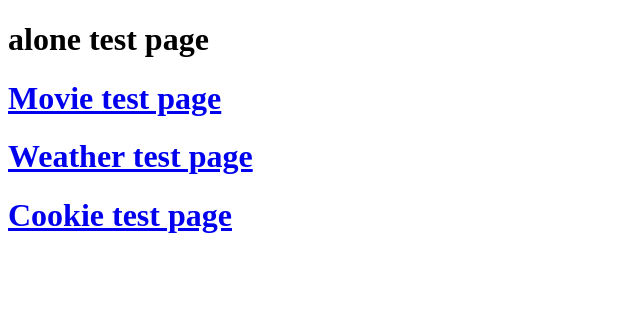
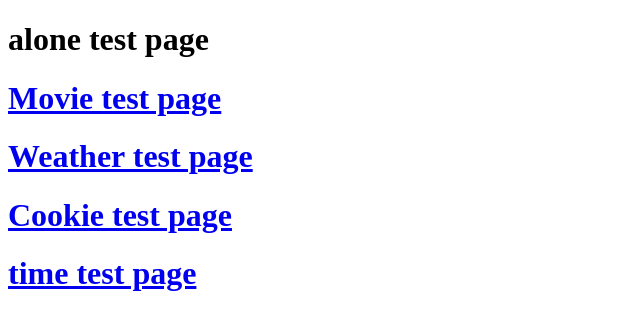
Before and after one commit to comko123/react-miscellaneous-things, a React (Create React App) app: page / in a window 1280 px wide. Shown: the top 330 px of the page, without its empty margins (0-640 px from the left). Built offline with nearby package versions, Linux system fonts and the light colour scheme; the HTML template or start-up script is replaced by a standard one.

Commit message:
create time page

```diff
--- a/src/App.js
+++ b/src/App.js
@@ -3,7 +3,7 @@ import HomePages from "./HomePage";
 import CookieComponentd from "./Cookie/CookieComponents";
 import MovieComponents from "./movie/MovieComponents";
 import WeatherComponents from "./weather/WeatherComponents";
-
+import TimeControl from "./time/TimeControl";
 export default function App() {
   return (
     <Router>
@@ -12,6 +12,7 @@ export default function App() {
       <Route path="/movie" component={MovieComponents} />
       <Route path="/weather" component={WeatherComponents} />
       <Route path="/cookie" component={CookieComponentd} />
+      <Route path="/time" component={TimeControl} />
           </Switch>
           </Router>
   );
--- a/src/HomePage.js
+++ b/src/HomePage.js
@@ -5,5 +5,6 @@ return (<>
 <h1><a href={'/movie'}> Movie test page</a></h1>
 <h1><a href={'/weather'}> Weather test page</a></h1>
 <h1><a href={'/cookie'}> Cookie test page</a></h1>
+<h1><a href={'/time'}> time test page</a></h1>
 </>);
 }
--- /dev/null
+++ b/src/time/TimeControl.js
@@ -0,0 +1,9 @@
+const TimeControl = () =>{
+setTimeout(()=>{console.log("hiding")},3000)
+ return (
+    <>
+
+    </>
+ )
+}
+export default TimeControl;
```
